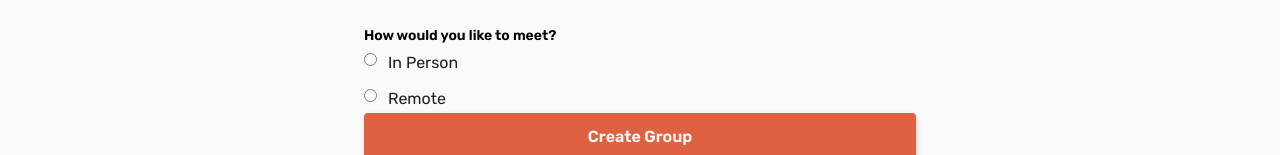
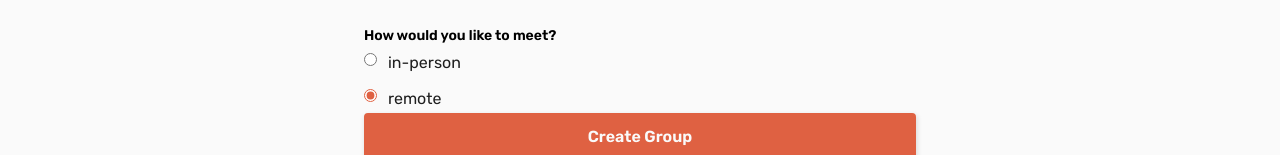
Before and after one commit to mirandajoy/miranda-neerhof-the-learning-club, a React (Vite) app: page /groups/create in a window 1280 px wide. Shown: the part 328-483 px from the top of the page. Built offline with nearby package versions, Linux system fonts and the light colour scheme; no server answers.

Commit message:
update handling of date in input selects

```diff
--- a/src/components/InputRadio/InputRadio.jsx
+++ b/src/components/InputRadio/InputRadio.jsx
@@ -12,13 +12,13 @@
                 type="radio"
                 id={name}
                 name={name}
-                checked={checkedValue == item.value}
-                value={item.value}
+                checked={checkedValue == item.id}
+                value={item.id}
                 onChange={onChange}
                 className="radio-input__option-input"
               />
               <label htmlFor={name} className="body body--dark radio-input__option-label">
-                {item.label}
+                {item.name}
               </label>
             </div>
           );
--- a/src/components/InputSelect/InputSelect.jsx
+++ b/src/components/InputSelect/InputSelect.jsx
@@ -6,16 +6,27 @@
       <label className="label input-select__label" htmlFor={name}>
         {label}
       </label>
-      <select id={name} name={name} value={selectedValue} onChange={onChange} className="body body--dark input-select__field">
+      <div className="input-select__field-container">
+        <select
+          id={name}
+          name={name}
+          value={selectedValue}
+          onChange={onChange}
+          className="body body--dark input-select__field"
+        >
           <option value="">{!selectedValue ? placeholder : selectedValue}</option>
-        {values.map((item, index) => {
+          {values.map((item) => {
             return (
-            <option key={index} value={item} className="body body--dark">
-              {item}
+              <option key={item.id} value={item.id} className="body body--dark input-select__option">
+                {item.name}
               </option>
             );
           })}
         </select>
+        <div className="input-select__arrow">
+          <span className="material-symbols-outlined">keyboard_arrow_down</span>
+        </div>
+      </div>
       <span className="body input-select__error">{errorMessage}</span>
     </div>
   );
```
Lines whose indentation alone changed are shown as unchanged.
